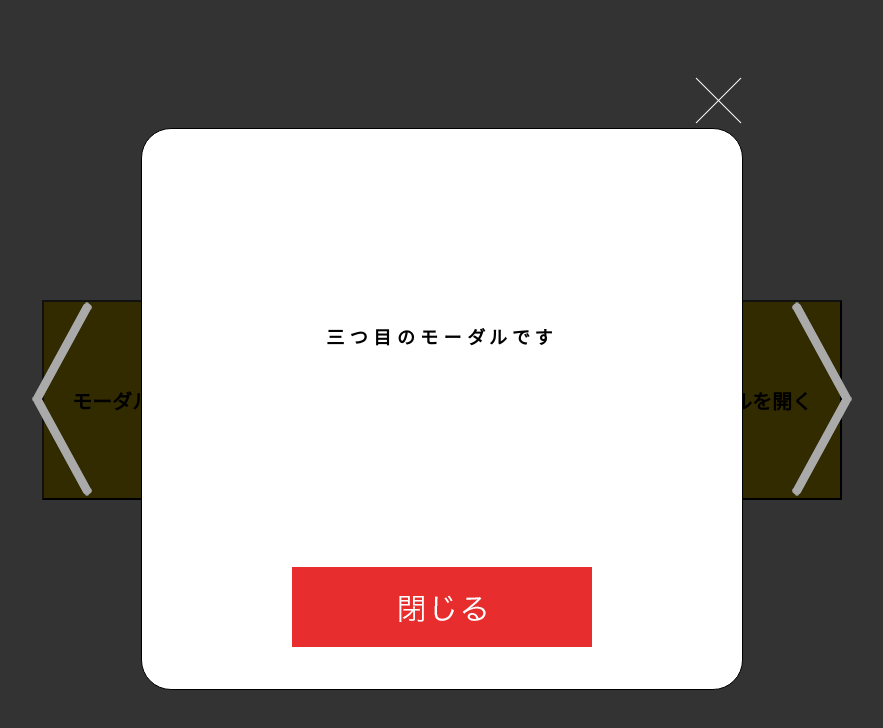
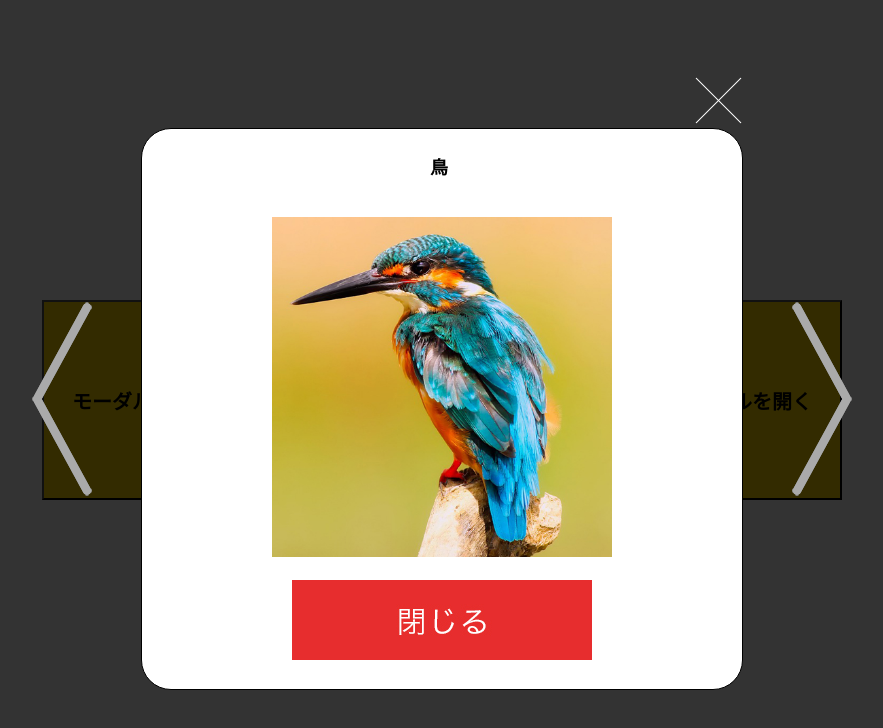
Before and after one commit to ks-ohwada/Modal, a website: page docs/index.html in a window 1280 px wide. Both pictures are taken after a click on the element 260 px from the left and 400 px from the top of the page. Shown: the whole page, without its empty margins (198-1081 px from the left). Drawn offline with nearby package versions, Linux system fonts and the light colour scheme.

Commit message:
モーダル画像追加

```diff
--- a/docs/index.html
+++ b/docs/index.html
@@ -11,9 +11,9 @@
   <div class="overlay"></div>
 
   <div class="modal-box">
-    <button class="open-modal" data-text="一つ目のモーダルです">モーダルを開く</button>
-    <button class="open-modal" data-text="二つ目のモーダルです">モーダルを開く</button>
-    <button class="open-modal" data-text="三つ目のモーダルです">モーダルを開く</button>
+    <button class="open-modal" data-text="猫">モーダルを開く</button>
+    <button class="open-modal" data-text="犬">モーダルを開く</button>
+    <button class="open-modal" data-text="鳥">モーダルを開く</button>
   </div>
 
 
@@ -31,6 +31,7 @@
     </span>
 
     <p class="modal-text">テキストが入るところです。</p>
+    <p class="modal-image"></p>
 
     <p class="modal-close-button">
       <img src="./images/modal_close_btn.jpg">
--- a/docs/js/modal.js
+++ b/docs/js/modal.js
@@ -6,6 +6,7 @@ class Modal {
     this.close = document.querySelector('.modal-close-button');
     this.close_cross = document.querySelector('.modal-close-cross');
     this.modal_text = document.querySelector('.modal-text');
+    this.modal_image = document.querySelector('.modal-image');
     this.modal_arrow = [
       document.querySelector('.modal-left-arrow'),
       document.querySelector('.modal-right-arrow')
@@ -34,6 +35,7 @@ class Modal {
 
         this.index = e.currentTarget.dataset.value;
 
+        this.updateImage();
         this.openModal();
       });
     });
@@ -111,6 +113,7 @@ class Modal {
       this.index = 0;
     }
 
+    this.updateImage();
     this.updateText();
   }
 
@@ -121,12 +124,18 @@ class Modal {
       this.index = this.button.length - 1;
     }
 
+    this.updateImage();
     this.updateText();
   }
 
   updateText() {
     this.modal_text.textContent = this.button[this.index].dataset.text;
   }
+
+
+  updateImage() {
+    this.modal_image.innerHTML = `<img src="./images/${this.index}.jpg">`
+  }
 }
 
 const modal = new Modal();
--- a/resource/sass/style.scss
+++ b/resource/sass/style.scss
@@ -91,7 +91,7 @@ button {
 
   .modal-close-button {
     display: block;
-    margin: 220px auto 0;
+    margin: 20px auto 0;
     width: 300px;
     cursor: pointer;
   }
@@ -103,7 +103,7 @@ button {
   }
   .modal-text {
     text-align: center;
-    margin-top: 200px;
+    margin-top: 30px;
     font-size: 18px;
     font-weight: bold;
     letter-spacing: 6px;
@@ -121,4 +121,11 @@ button {
     top: 170px;
     cursor: pointer;
   }
+  .modal-image {
+    text-align: center;
+    margin-top : 40px;
+    img {
+      width : 340px;
+    }
+  }
 }
```
Also changed, not shown: docs/css/style.css, docs/images/0.jpg (added), docs/images/1.jpg (added), docs/images/2.jpg (added).
